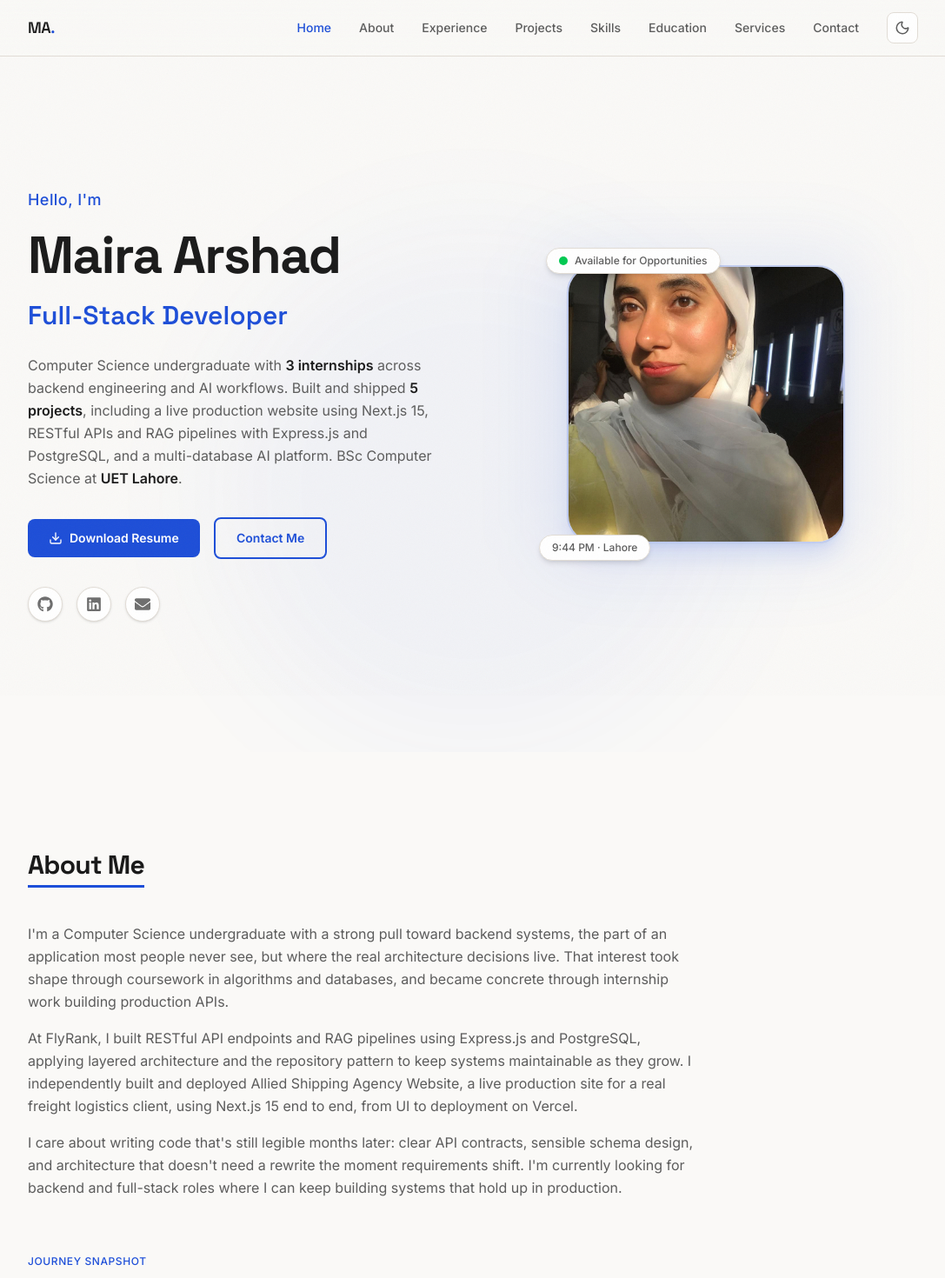
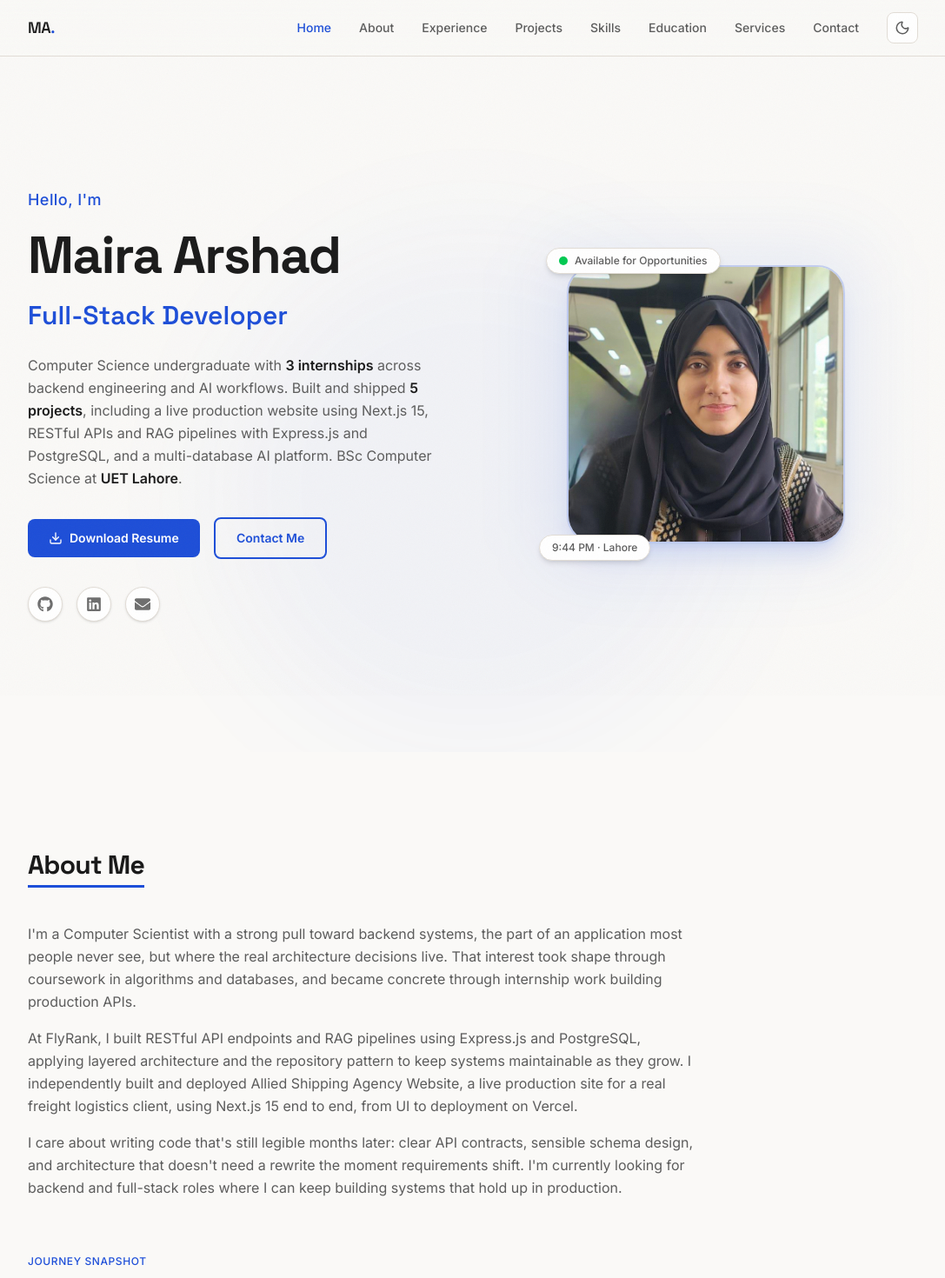
Before and after one commit to Mairaarshad19/Portfolio, a Next.js app: page / in a window 1280 px wide. Shown: the top 1470 px of the page at 87% size, without its empty margins (96-1183 px from the left). Built offline with nearby package versions, Linux system fonts and the light colour scheme.

Commit message:
Profile picture update

```diff
--- a/src/components/Hero.tsx
+++ b/src/components/Hero.tsx
@@ -213,7 +213,7 @@ export default function Hero() {
               {/* Photo frame */}
               <div className="relative w-64 h-64 sm:w-80 sm:h-80 rounded-[2rem] overflow-hidden border-2 border-accent/20 shadow-xl shadow-accent/10">
                 <Image
-                  src="/maira.jpeg"
+                  src="/maira-picture.jpeg"
                   alt="Maira Arshad"
                   fill
                   className="object-cover"
--- a/src/data/portfolio-content.ts
+++ b/src/data/portfolio-content.ts
@@ -24,7 +24,7 @@ export const educationContent = {
 
 export const aboutContent = {
   paragraph: [
-    "I'm a Computer Science undergraduate with a strong pull toward backend systems, the part of an application most people never see, but where the real architecture decisions live. That interest took shape through coursework in algorithms and databases, and became concrete through internship work building production APIs.",
+    "I'm a Computer Scientist with a strong pull toward backend systems, the part of an application most people never see, but where the real architecture decisions live. That interest took shape through coursework in algorithms and databases, and became concrete through internship work building production APIs.",
     "At FlyRank, I built RESTful API endpoints and RAG pipelines using Express.js and PostgreSQL, applying layered architecture and the repository pattern to keep systems maintainable as they grow. I independently built and deployed Allied Shipping Agency Website, a live production site for a real freight logistics client, using Next.js 15 end to end, from UI to deployment on Vercel.",
     "I care about writing code that's still legible months later: clear API contracts, sensible schema design, and architecture that doesn't need a rewrite the moment requirements shift. I'm currently looking for backend and full-stack roles where I can keep building systems that hold up in production.",
   ],
@@ -114,7 +114,10 @@ export const projectsContent: Project[] = [
     description:
       "Co-designed a multi-paradigm data platform unifying PostgreSQL, Neo4j, and Qdrant under one natural-language query interface, with no SQL or vector-search expertise required.",
     techStack: ["PostgreSQL", "Neo4j", "Qdrant", "FastAPI", "Google Gemini", "Python"],
-    links: {},
+    links: {
+    github: "https://github.com/Mairaarshad19/QueryMind-SmartCRM",
+    live: "", // leave empty/omit if no live demo — button only shows when this has a value
+    },
     featured: false,
     screenshot: "/projects/querymind.png",
     tagline: "Multi-Paradigm Data Platform || CRM & AI",
```
